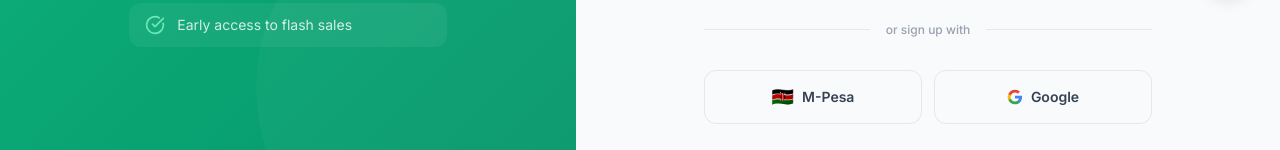
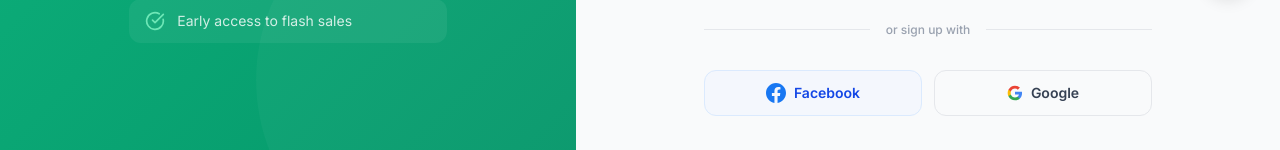
Before and after one commit to prey801/covermatt, a Next.js app in the folder app/: page /register in a window 1280 px wide. Shown: the part 782-932 px from the top of the page. Built offline with nearby package versions, Linux system fonts and the light colour scheme.

Commit message:
feat(auth): add facebook login buttons and nextauth provider

```diff
--- a/app/src/app/login/page.tsx
+++ b/app/src/app/login/page.tsx
@@ -13,6 +13,7 @@ function LoginContent() {
     const [error, setError] = useState('');
     const [isLoading, setIsLoading] = useState(false);
     const [isGoogleLoading, setIsGoogleLoading] = useState(false);
+    const [isFacebookLoading, setIsFacebookLoading] = useState(false);
     const router = useRouter();
     const searchParams = useSearchParams();
 
@@ -203,8 +204,28 @@ function LoginContent() {
                     </div>
 
                     <div className="grid grid-cols-2 gap-3 mb-8">
-                        <button className="flex items-center justify-center gap-2 border border-gray-200 rounded-xl py-3 text-sm font-semibold text-gray-700 hover:bg-gray-50 transition-colors">
-                            <span className="text-lg">🇰🇪</span> M-Pesa
+                        <button
+                            type="button"
+                            onClick={async () => {
+                                setIsFacebookLoading(true);
+                                setError('');
+                                try {
+                                    document.cookie = "auth_intent=login; path=/; max-age=120";
+                                    await signIn('facebook', { callbackUrl: '/account' });
+                                } catch {
+                                    setError('Facebook sign-in failed. Please try again.');
+                                    setIsFacebookLoading(false);
+                                }
+                            }}
+                            disabled={isFacebookLoading}
+                            className="flex items-center justify-center gap-2 border border-blue-100 bg-blue-50/50 rounded-xl py-3 text-sm font-semibold text-blue-700 hover:bg-blue-50 transition-colors disabled:opacity-60 disabled:cursor-not-allowed"
+                        >
+                            {isFacebookLoading ? (
+                                <svg className="w-5 h-5 animate-spin text-blue-400" viewBox="0 0 24 24" fill="none"><circle className="opacity-25" cx="12" cy="12" r="10" stroke="currentColor" strokeWidth="4"/><path className="opacity-75" fill="currentColor" d="M4 12a8 8 0 018-8v8z"/></svg>
+                            ) : (
+                                <svg className="w-5 h-5 text-[#1877F2]" fill="currentColor" viewBox="0 0 24 24"><path d="M24 12.073c0-6.627-5.373-12-12-12s-12 5.373-12 12c0 5.99 4.388 10.954 10.125 11.854v-8.385H7.078v-3.469h3.047V9.43c0-3.007 1.792-4.669 4.533-4.669 1.312 0 2.686.235 2.686.235v2.953H15.83c-1.491 0-1.956.925-1.956 1.874v2.25h3.328l-.532 3.469h-2.796v8.385C19.612 23.027 24 18.062 24 12.073z"/></svg>
+                            )}
+                            Facebook
                         </button>
                         <button
                             type="button"
--- a/app/src/app/register/page.tsx
+++ b/app/src/app/register/page.tsx
@@ -38,6 +38,7 @@ export default function RegisterPage() {
     const [otp, setOtp] = useState('');
     const [isLoading, setIsLoading] = useState(false);
     const [isGoogleLoading, setIsGoogleLoading] = useState(false);
+    const [isFacebookLoading, setIsFacebookLoading] = useState(false);
     const [error, setError] = useState('');
     const [successMsg, setSuccessMsg] = useState('');
 
@@ -325,8 +326,28 @@ export default function RegisterPage() {
                     </div>
 
                     <div className="grid grid-cols-2 gap-3 mb-8">
-                        <button className="flex items-center justify-center gap-2 border border-gray-200 rounded-xl py-3 text-sm font-semibold text-gray-700 hover:bg-gray-50 transition-colors">
-                            <span className="text-lg">🇰🇪</span> M-Pesa
+                        <button
+                            type="button"
+                            onClick={async () => {
+                                setIsFacebookLoading(true);
+                                setError('');
+                                try {
+                                    document.cookie = "auth_intent=register; path=/; max-age=120";
+                                    await signIn('facebook', { callbackUrl: '/account' });
+                                } catch {
+                                    setError('Facebook sign-in failed. Please try again.');
+                                    setIsFacebookLoading(false);
+                                }
+                            }}
+                            disabled={isFacebookLoading}
+                            className="flex items-center justify-center gap-2 border border-blue-100 bg-blue-50/50 rounded-xl py-3 text-sm font-semibold text-blue-700 hover:bg-blue-50 transition-colors disabled:opacity-60 disabled:cursor-not-allowed"
+                        >
+                            {isFacebookLoading ? (
+                                <svg className="w-5 h-5 animate-spin text-blue-400" viewBox="0 0 24 24" fill="none"><circle className="opacity-25" cx="12" cy="12" r="10" stroke="currentColor" strokeWidth="4"/><path className="opacity-75" fill="currentColor" d="M4 12a8 8 0 018-8v8z"/></svg>
+                            ) : (
+                                <svg className="w-5 h-5 text-[#1877F2]" fill="currentColor" viewBox="0 0 24 24"><path d="M24 12.073c0-6.627-5.373-12-12-12s-12 5.373-12 12c0 5.99 4.388 10.954 10.125 11.854v-8.385H7.078v-3.469h3.047V9.43c0-3.007 1.792-4.669 4.533-4.669 1.312 0 2.686.235 2.686.235v2.953H15.83c-1.491 0-1.956.925-1.956 1.874v2.25h3.328l-.532 3.469h-2.796v8.385C19.612 23.027 24 18.062 24 12.073z"/></svg>
+                            )}
+                            Facebook
                         </button>
                         <button
                             type="button"
--- a/app/src/lib/auth.ts
+++ b/app/src/lib/auth.ts
@@ -1,5 +1,6 @@
 import NextAuth from 'next-auth';
 import Google from 'next-auth/providers/google';
+import Facebook from 'next-auth/providers/facebook';
 import connectToDatabase from './mongodb';
 import User from '@/models/User';
 import { sendWelcomeEmail } from './resend';
@@ -11,6 +12,10 @@ export const { handlers, auth, signIn, signOut } = NextAuth({
             clientId: process.env.GOOGLE_CLIENT_ID!,
             clientSecret: process.env.GOOGLE_CLIENT_SECRET!,
         }),
+        Facebook({
+            clientId: process.env.FACEBOOK_CLIENT_ID!,
+            clientSecret: process.env.FACEBOOK_CLIENT_SECRET!,
+        }),
     ],
 
     session: { strategy: 'jwt' },
@@ -20,7 +25,7 @@ export const { handlers, auth, signIn, signOut } = NextAuth({
     callbacks: {
         // Runs after Google successfully authenticates the user
         async signIn({ user, account }) {
-            if (account?.provider !== 'google') return true;
+            if (account?.provider !== 'google' && account?.provider !== 'facebook') return true;
 
             try {
                 await connectToDatabase();
@@ -30,8 +35,12 @@ export const { handlers, auth, signIn, signOut } = NextAuth({
 
                 if (existingUser) {
                     // Link Google account if not already linked
-                    if (!existingUser.googleId) {
+                    if (account?.provider === 'google' && !existingUser.googleId) {
                         existingUser.googleId = account.providerAccountId;
+                        existingUser.isEmailVerified = true;
+                        await existingUser.save();
+                    } else if (account?.provider === 'facebook' && !existingUser.facebookId) {
+                        existingUser.facebookId = account.providerAccountId;
                         existingUser.isEmailVerified = true;
                         await existingUser.save();
                     }
@@ -44,13 +53,14 @@ export const { handlers, auth, signIn, signOut } = NextAuth({
                         return '/login?error=account_not_found';
                     }
 
-                    // Create new user from Google profile
+                    // Create new user from OAuth profile
                     const newUser = await User.create({
                         name: user.name ?? email.split('@')[0],
                         email,
-                        googleId: account.providerAccountId,
+                        googleId: account?.provider === 'google' ? account.providerAccountId : undefined,
+                        facebookId: account?.provider === 'facebook' ? account.providerAccountId : undefined,
                         role: 'customer',
-                        isEmailVerified: true, // Google already verified the email
+                        isEmailVerified: true, // OAuth already verified the email
                     });
 
                     // Send welcome email (fire-and-forget)
```
